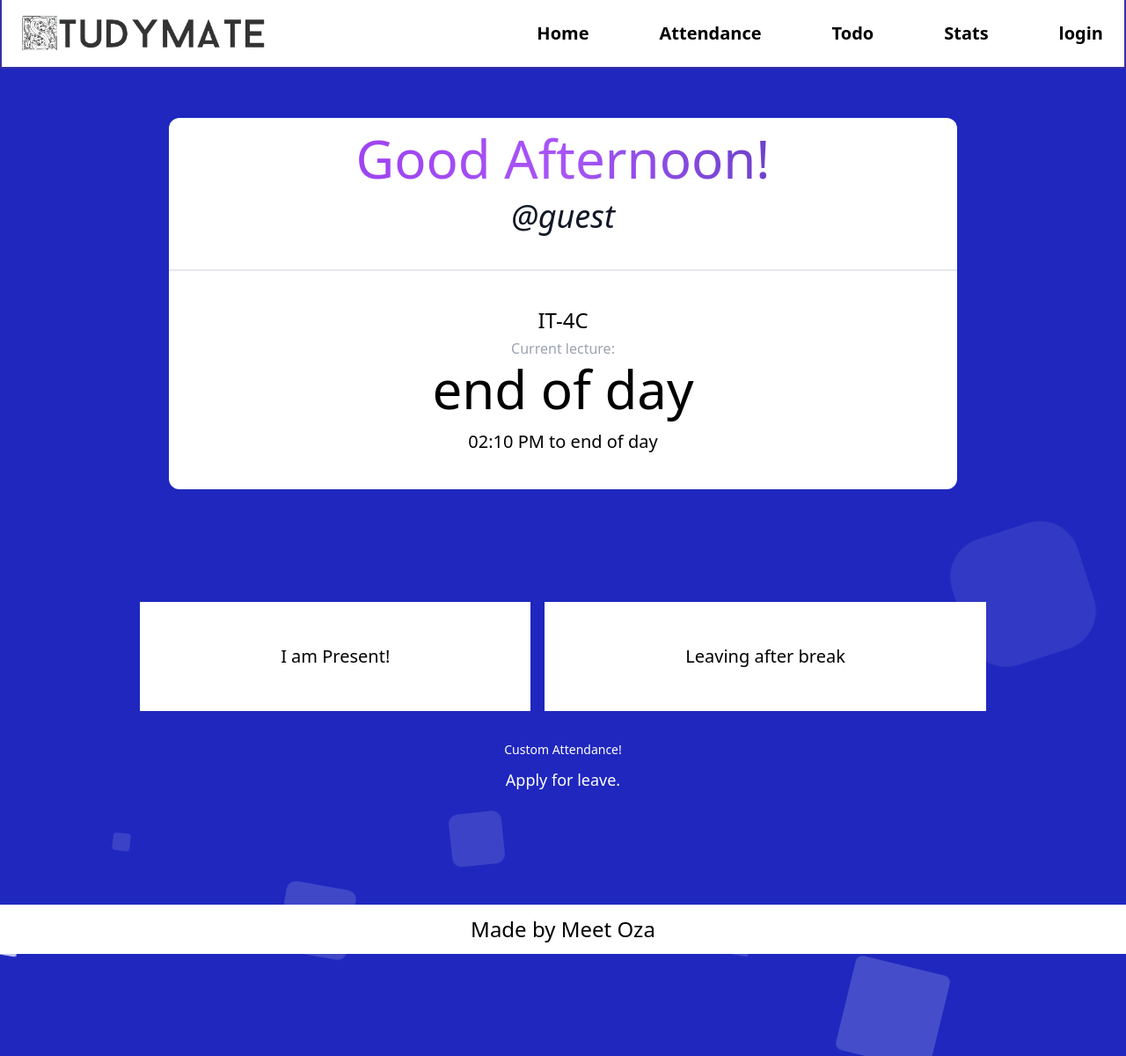
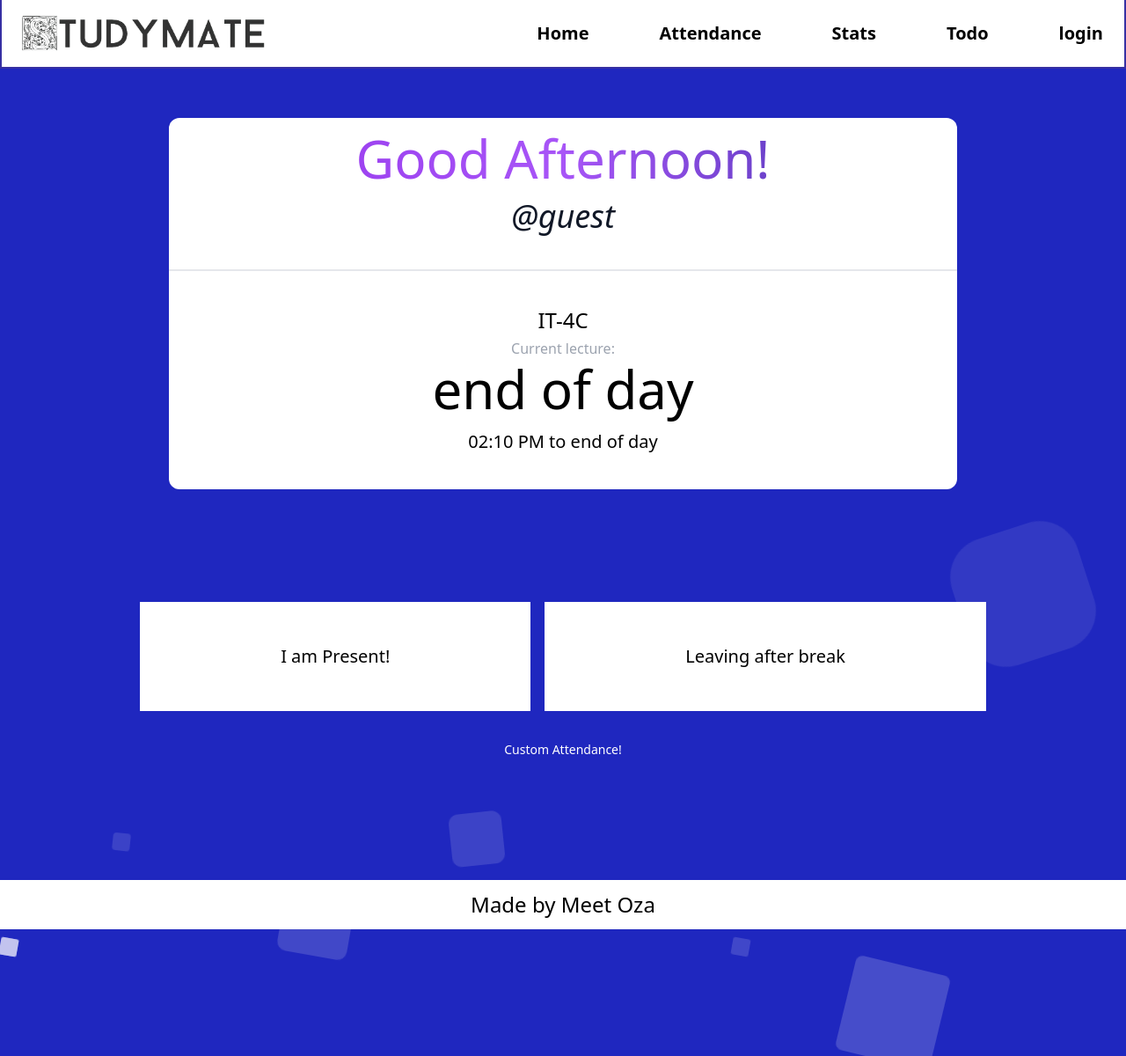
Before and after one commit to meetoza1706/student-web, a Flask app: page / in a window 1280 px wide. Shown: the whole page at 88% size. Run offline with Flask 3, Linux system fonts and the light colour scheme; style sheets or scripts are compiled from the project's sources; some libraries are stand-ins or nearby versions.

Commit message:
minor index.html changes

```diff
--- a/templates/index.html
+++ b/templates/index.html
@@ -75,9 +75,9 @@
                     <li><a class="hover:text-gray-500 ease-in-out text-black duration-300 no-underline text-xl"
                             href="#buttons">Attendance</a></li>
                     <li><a class="hover:text-gray-500 ease-in-out text-black duration-300 no-underline text-xl"
+                            href="#">Stats</a></li>
+                    <li><a class="hover:text-gray-500 ease-in-out text-black duration-300 no-underline text-xl"
                             href="#">Todo</a></li>
-                    <li><a class="hover:text-gray-500 ease-in-out text-black duration-300 no-underline text-xl"
-                            href="#">Stats</a></li>
                     {% if ausername %}
                     <button id="dropdownUserAvatarButton" data-dropdown-toggle="dropdownAvatar"
                         class="flex text-sm bg-gray-400 rounded-full md:me-0 focus:ring-4 focus:ring-gray-300 dark:focus:ring-gray-600"
@@ -324,11 +324,11 @@
                         </div>
                     </div>
                 </div>
-                <a href="#">
-                    <p class="text-white text-lg hover:text-blue-500 ease-in-out">Apply for leave.</p>
-                </a>
             </div>
         </div>
+    </section>
+    <section id="stats">
+
     </section>
 
     <footer id="footer">
@@ -467,4 +467,5 @@
         });
     </script>
 </body>
+
 </html>
```
